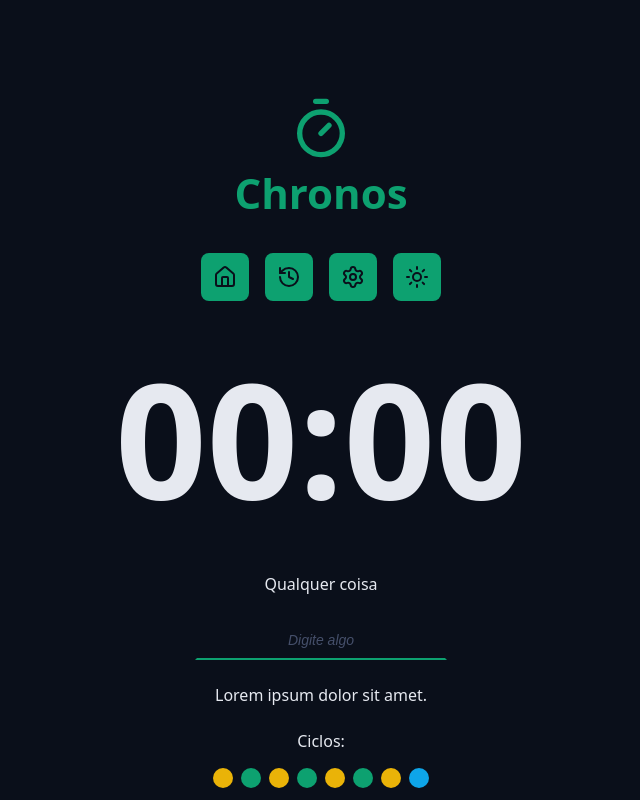
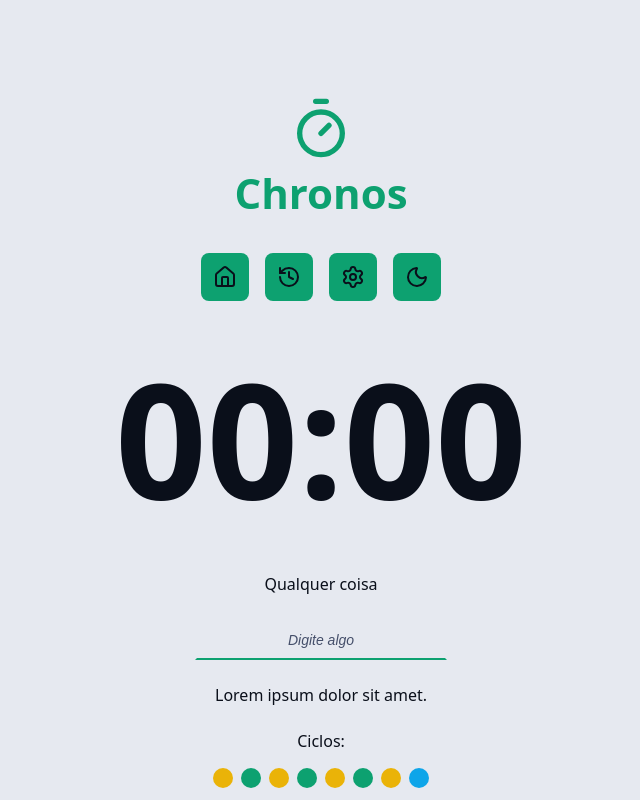
Before and after one commit to joaoarthurolv/chronos-pomodoro, a React (Vite) app: page / in a window 1280 px wide. Both pictures are taken after a click on the link 736 px from the left and 277 px from the top of the page. Shown: the top 800 px of the page, without its empty margins (319-959 px from the left). Built offline with nearby package versions, Linux system fonts and the light colour scheme.

Commit message:
implementing dark and light themes

```diff
--- a/index.html
+++ b/index.html
@@ -1,5 +1,5 @@
 <!DOCTYPE html>
-<html lang="en">
+<html lang="pt-BR" data-theme="dark">
   <head>
     <meta charset="UTF-8" />
     <link rel="icon" type="image/svg+xml" href="/vite.svg" />
--- a/src/components/Menu.tsx
+++ b/src/components/Menu.tsx
@@ -1,23 +1,78 @@
-import { HistoryIcon, HouseIcon, SettingsIcon, SunIcon } from "lucide-react";
+import {
+  HistoryIcon,
+  HouseIcon,
+  MoonIcon,
+  SettingsIcon,
+  SunIcon,
+} from "lucide-react";
 import styles from "./Menu.module.css";
+import { useState, useEffect } from "react";
+
+type AvailableThemes = "dark" | "light";
 
 export function Menu() {
+  const [theme, setTheme] = useState<AvailableThemes>(() => {
+    const savedTheme = localStorage.getItem("theme") as AvailableThemes | null;
+    return savedTheme ? savedTheme : "dark";
+  });
+
+  const nextThemeIcon = {
+    dark: <SunIcon />,
+    light: <MoonIcon />,
+  };
+
+  function handleThemeChange(
+    event: React.MouseEvent<HTMLAnchorElement, MouseEvent>
+  ) {
+    event.preventDefault();
+    setTheme((prevTheme) => {
+      const newTheme = prevTheme === "dark" ? "light" : "dark";
+      return newTheme;
+    });
+  }
+
+  useEffect(() => {
+    document.documentElement.setAttribute("data-theme", theme);
+    localStorage.setItem("theme", theme);
+  }, [theme]);
+
   return (
     <nav className={styles.menu}>
-      <a href="#" className={styles.menuLink}>
+      <a
+        href="#"
+        className={styles.menuLink}
+        aria-label="Ir para a Home"
+        title="Ir para a Home"
+      >
         <HouseIcon />
       </a>
 
-      <a href="#" className={styles.menuLink}>
+      <a
+        href="#"
+        className={styles.menuLink}
+        aria-label="Ver Histórico"
+        title="Ver Histórico"
+      >
         <HistoryIcon />
       </a>
 
-      <a href="#" className={styles.menuLink}>
+      <a
+        href="#"
+        className={styles.menuLink}
+        aria-label="Ir para as Configurações"
+        title="Ir para as Configurações"
+      >
         <SettingsIcon />
       </a>
 
-      <a href="#" className={styles.menuLink}>
-        <SunIcon />
+      <a
+        href="#"
+        className={styles.menuLink}
+        aria-label="Alternar tema"
+        title="Alternar tema"
+        onClick={handleThemeChange}
+      >
+        {nextThemeIcon[theme]}
       </a>
     </nav>
   );
--- a/src/styles/theme.css
+++ b/src/styles/theme.css
@@ -33,3 +33,21 @@
   --disabled: #555f7d;
   --text-disabled: #aab3cc;
 }
+
+:root[data-theme="light"] {
+  --gray-100: #0a0f1a;
+  --gray-200: #181f2e;
+  --gray-300: #272f43;
+  --gray-400: #363d56;
+  --gray-500: #454f6a;
+  --gray-600: #555f7d;
+  --gray-700: #aab3cc;
+  --gray-800: #cdd3e1;
+  --gray-900: #e6e9f0;
+
+  --text-default: #0a0f1a;
+  --text-muted: #272f43;
+
+  --link-color: #0b8a60;
+  --link-hover: #065f46;
+}
```
